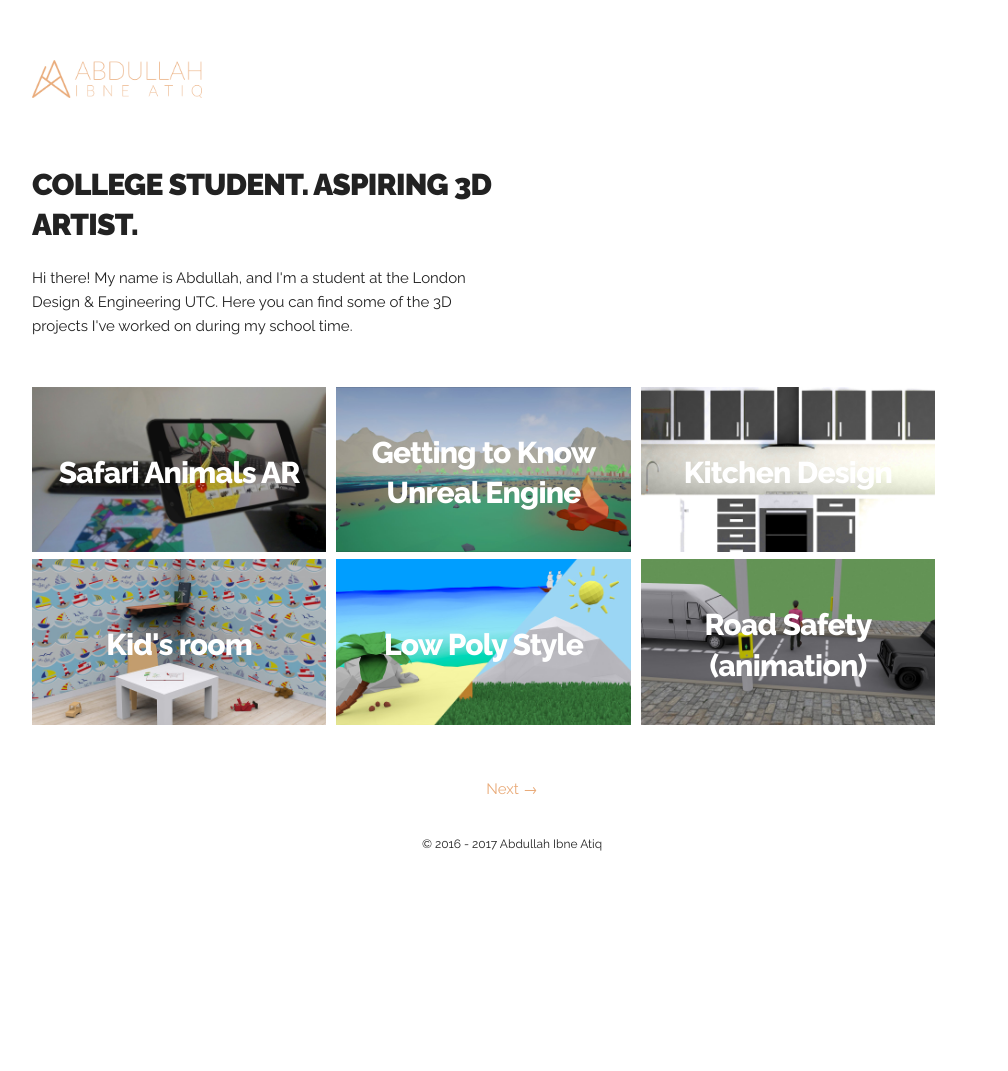
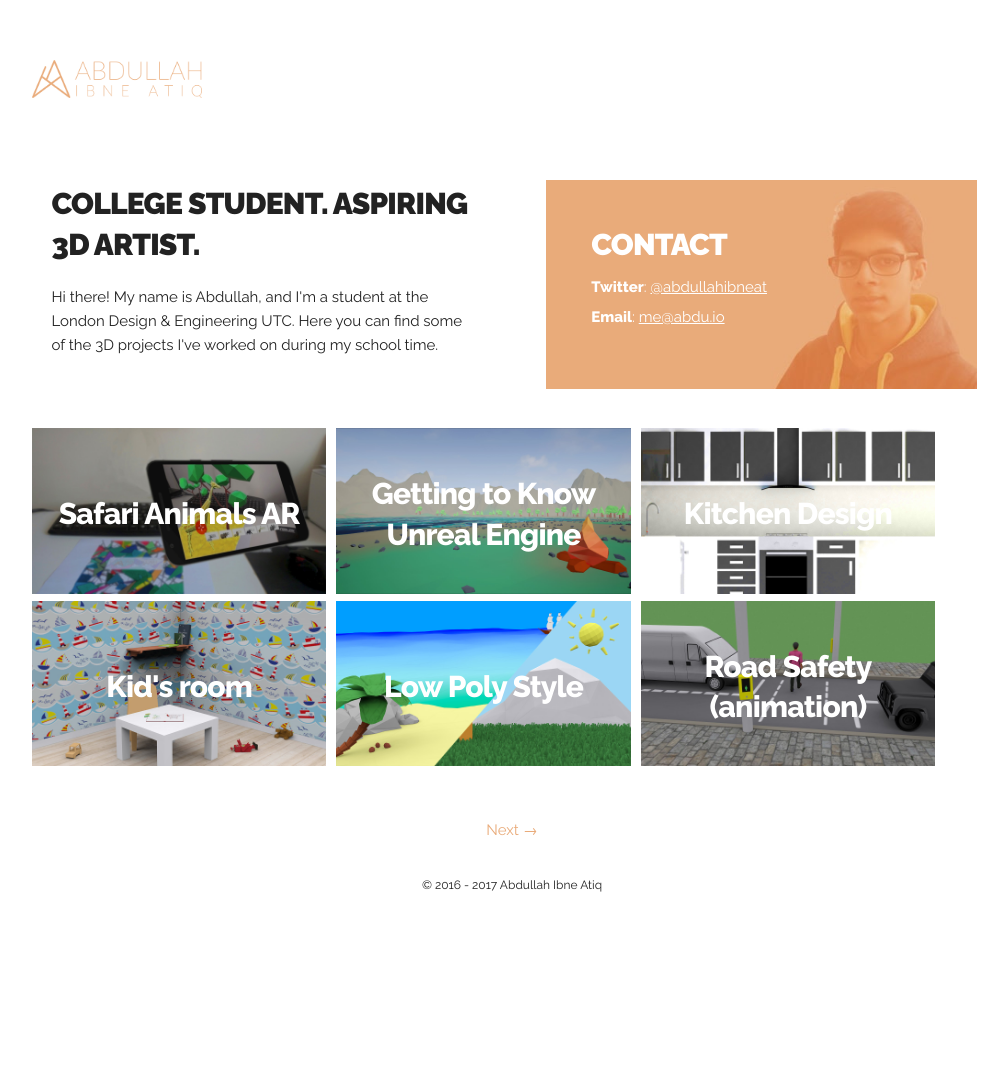
Before and after one commit to abdullahibneat/jekyll-portfolio, a Jekyll site: the page built from index.html, in a window 1280 px wide. Shown: the whole page, without its empty margins (128-1136 px from the left). Built offline with Jekyll 4.4.1, drawn with Linux system fonts in a browser that asks for light colours; the list of posts is cut into pages by our own code; before the commit the page ends 1030 px from its top, so only the background shows below that.

Commit message:
Moved Contact section

```diff
--- a/index.html
+++ b/index.html
@@ -7,11 +7,18 @@ home: true
 
       <div class="row">
         <!-- Page content -->
-        <div class="one-half column">
+        <div class="one-half column" style="padding: 1.3em">
           <!-- Title -->
           <h4 class="article-page-title">College student. Aspiring 3D artist.</h4>
           <!-- Homepage Content -->
           <p>Hi there! My name is Abdullah, and I'm a student at the London Design & Engineering UTC. Here you can find some of the 3D projects I've worked on during my school time.</p>
+        </div>
+        <div class="one-half column contact">
+          <h4 class="article-page-title">Contact</h4>
+          {% if site.twitter %}
+          <p><b>Twitter</b>: <a href="https://twitter.com/{{site.twitter}}" target="_blank" style="color: white">@{{site.twitter}}</a></p>{% endif %}
+          {% if site.email %}
+          <p><b>Email</b>: <a href="mailto:{{site.email}}" style="color: white">{{site.email}}</a></p>{% endif %}
         </div>
       </div><br/>
       <!-- Grid items -->
```
Also changed, not shown: _layouts/page.html (+1 -8 lines).
